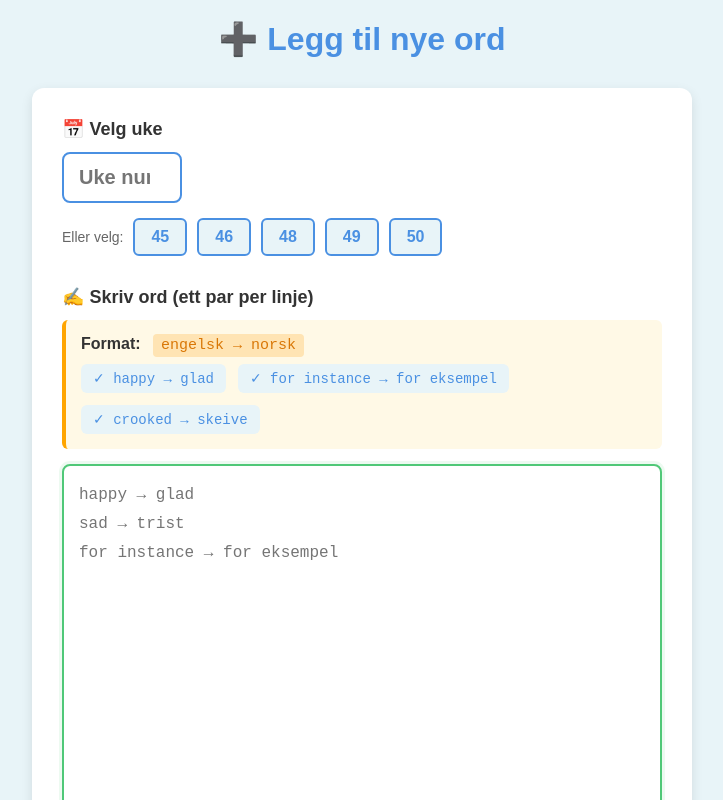
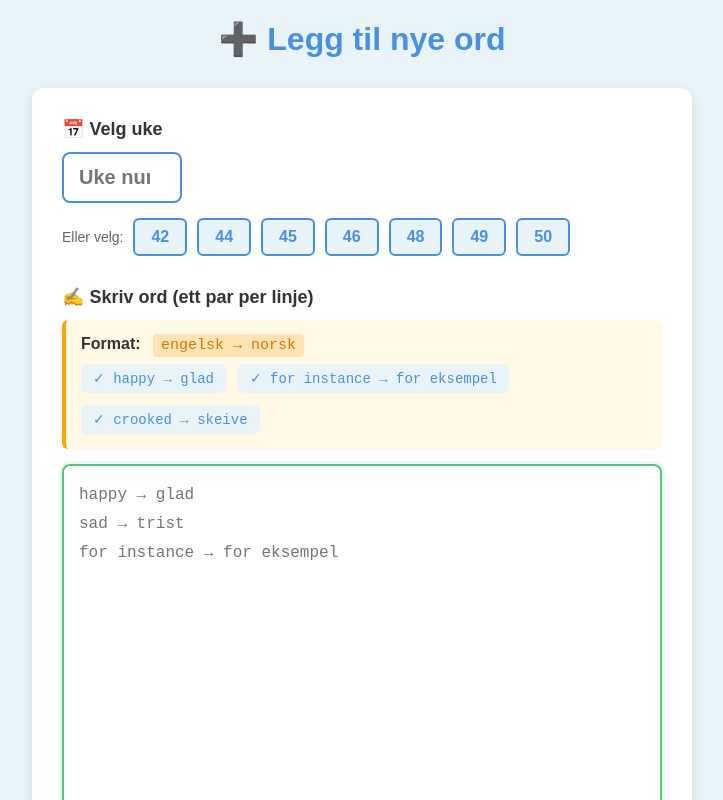
Before and after one commit to Goran1310/Skriv_Glosene_P-_Engelsk, a React (Create React App) app in the folder vocabulary-trainer-web/: page / in a window 1280 px wide. Both pictures are taken after a click on the button "📝 Add New Words". Shown: the top 800 px of the page, without its empty margins (278-1001 px from the left). Built offline with nearby package versions, Linux system fonts and the light colour scheme.

Commit message:
Fix: Show weeks 49 and 50 in AddVocabulary quick select

```diff
--- a/vocabulary-trainer-web/src/components/AddVocabulary.js
+++ b/vocabulary-trainer-web/src/components/AddVocabulary.js
@@ -92,7 +92,7 @@ function AddVocabulary({ onNavigate, vocabulary, saveVocabulary }) {
             {weeks.length > 0 && (
               <div className="week-quick-select">
                 <span className="quick-label">Eller velg:</span>
-                {weeks.slice(-5).map(w => (
+                {weeks.slice(-7).map(w => (
                   <button
                     key={w}
                     onClick={() => setWeek(w.toString())}
```
